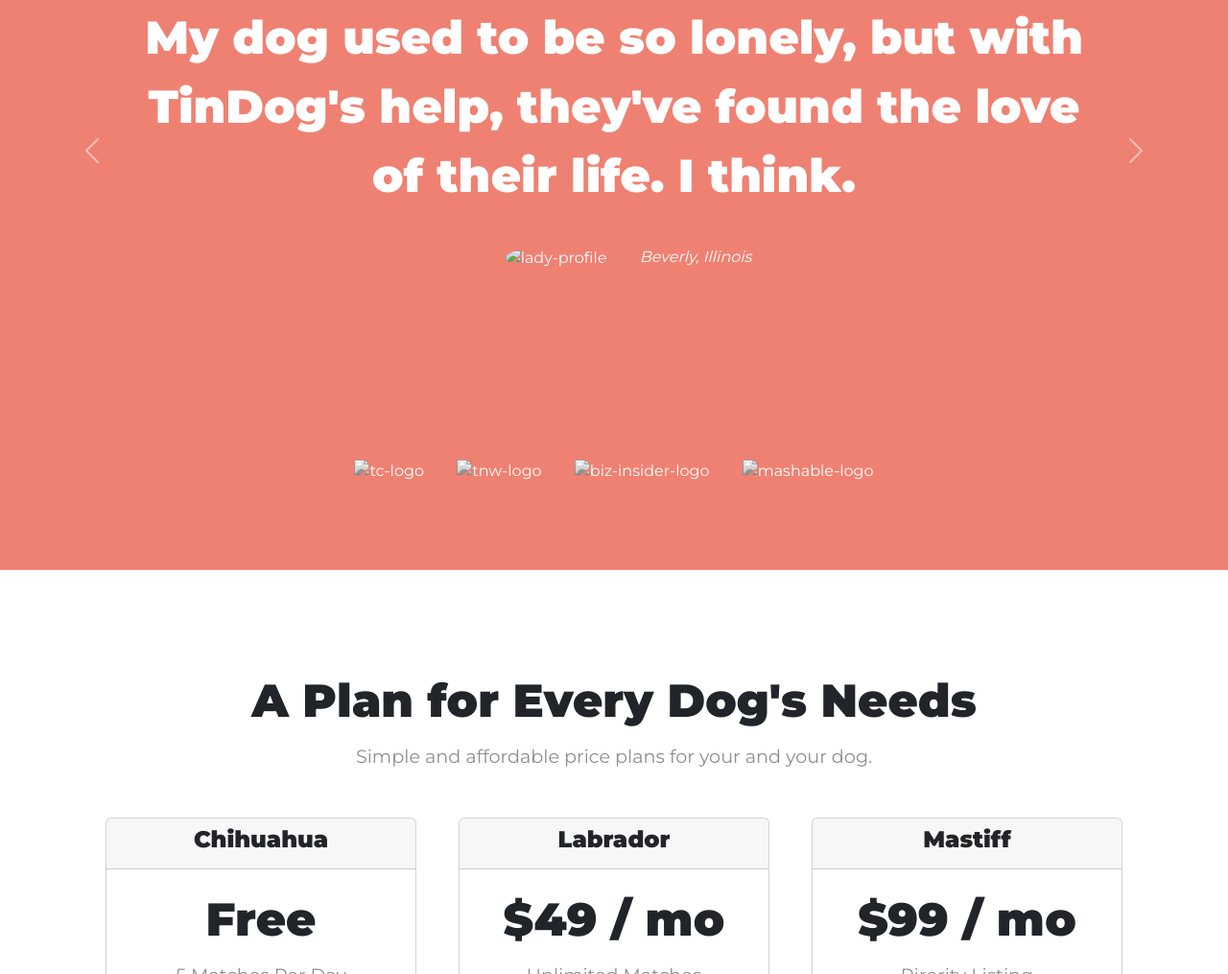
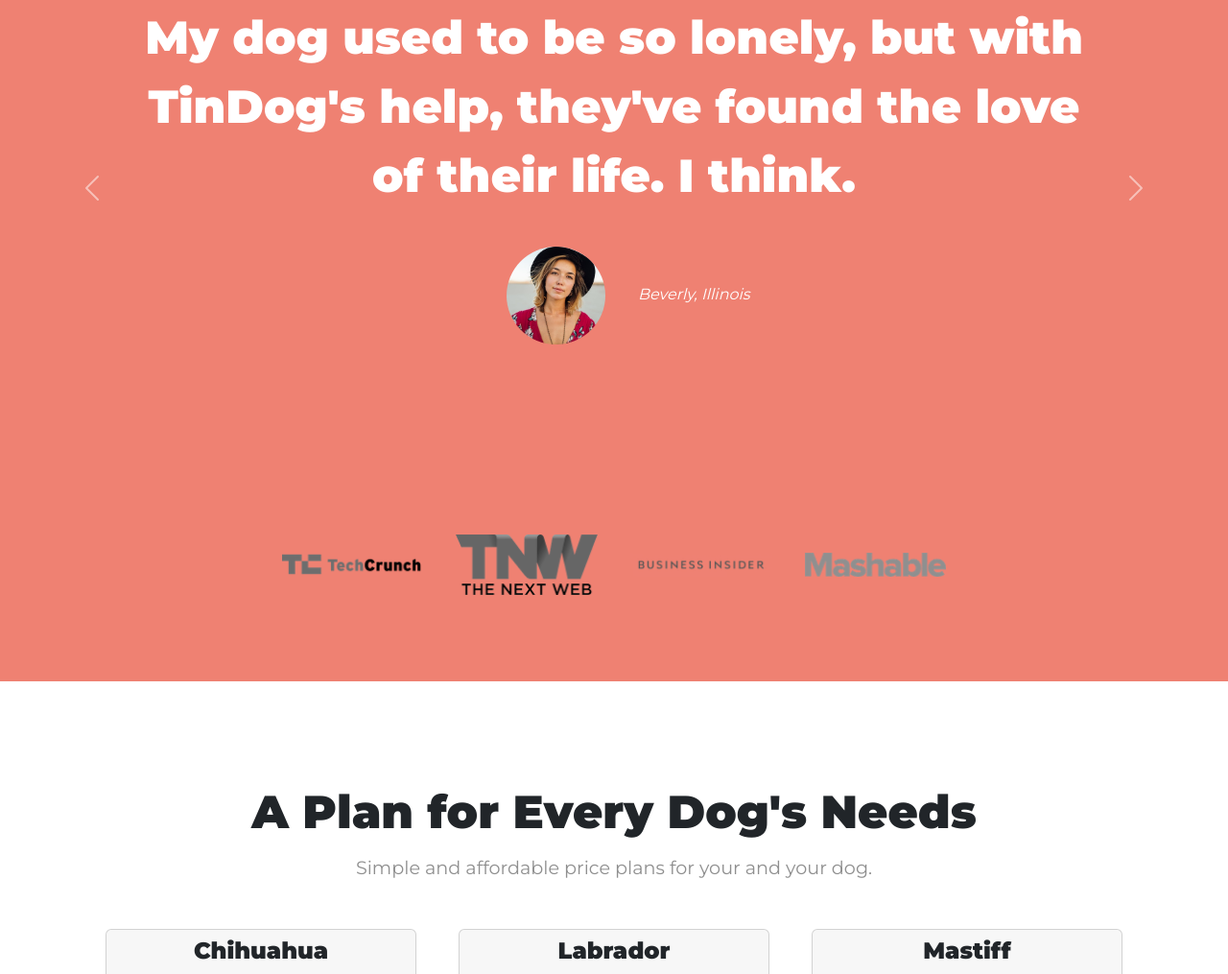
Before and after one commit to Mandisa-Nxt/Tindog, a plain HTML site: page index.html in a window 1280 px wide. Shown: the part 1307-2322 px from the top of the page at 96% size. Drawn offline with nearby package versions, Linux system fonts and the light colour scheme.

Commit message:
Update index.html

```diff
--- a/index.html
+++ b/index.html
@@ -1,4 +1,3 @@
-<!DOCTYPE html>
 <html>
 
 <head>
@@ -61,7 +60,7 @@
           <button type="button" class="btn btn-outline-light btn-lg download-button"><i class="fa-brands fa-google-play play"></i>Download</button>
         </div>
         <div class="col-lg-6">
-          <img class="title-image" src="images/iphone6.png" alt="iphone-mockup">
+          <img class="title-image" src="iphone6.png" alt="iphone-mockup">
         </div>
       </div>
     </div>
@@ -101,12 +100,12 @@
       <div class="carousel-inner">
         <div class="carousel-item active container-fluid">
           <h2 class="testimonial-text">I no longer have to sniff other dogs for love. I've found the hottest Corgi on TinDog. Woof.</h2>
-          <img class="testimonial-image" src="images/dog-img.jpg" alt="dog-profile">
+          <img class="testimonial-image" src="dog-img.jpg" alt="dog-profile">
           <em>Pebbles, New York</em>
         </div>
         <div class="carousel-item container-fluid">
           <h2 class="testimonial-text">My dog used to be so lonely, but with TinDog's help, they've found the love of their life. I think.</h2>
-          <img class="testimonial-image" src="images/lady-img.jpg" alt="lady-profile">
+          <img class="testimonial-image" src="lady-img.jpg" alt="lady-profile">
           <em>Beverly, Illinois</em>
         </div>
       </div>
@@ -126,10 +125,10 @@
 
   <section class="colored-section" id="press">
 
-    <img class="press-logo" src="images/techcrunch.png" alt="tc-logo">
-    <img class="press-logo" src="images/tnw.png" alt="tnw-logo">
-    <img class="press-logo" src="images/bizinsider.png" alt="biz-insider-logo">
-    <img class="press-logo" src="images/mashable.png" alt="mashable-logo">
+    <img class="press-logo" src="techcrunch.png" alt="tc-logo">
+    <img class="press-logo" src="tnw.png" alt="tnw-logo">
+    <img class="press-logo" src="bizinsider.png" alt="biz-insider-logo">
+    <img class="press-logo" src="mashable.png" alt="mashable-logo">
 
   </section>
 
```
